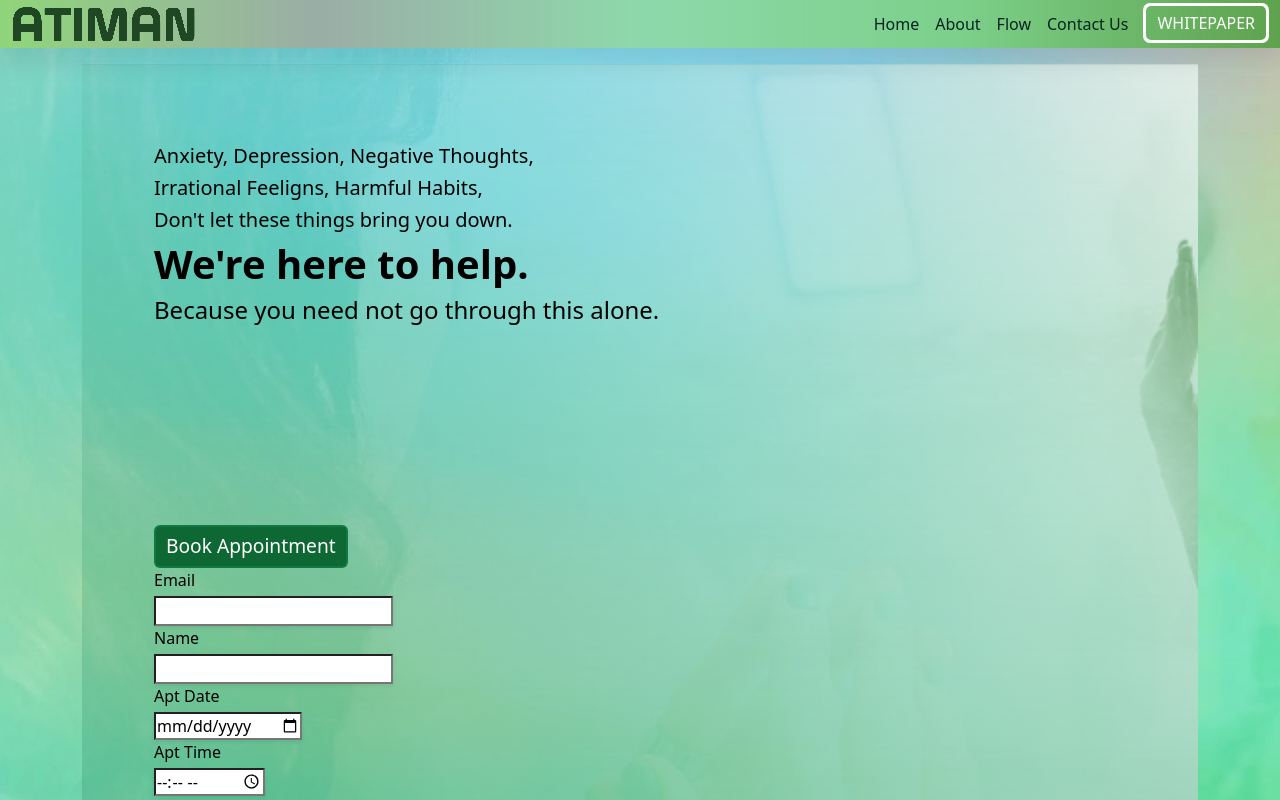
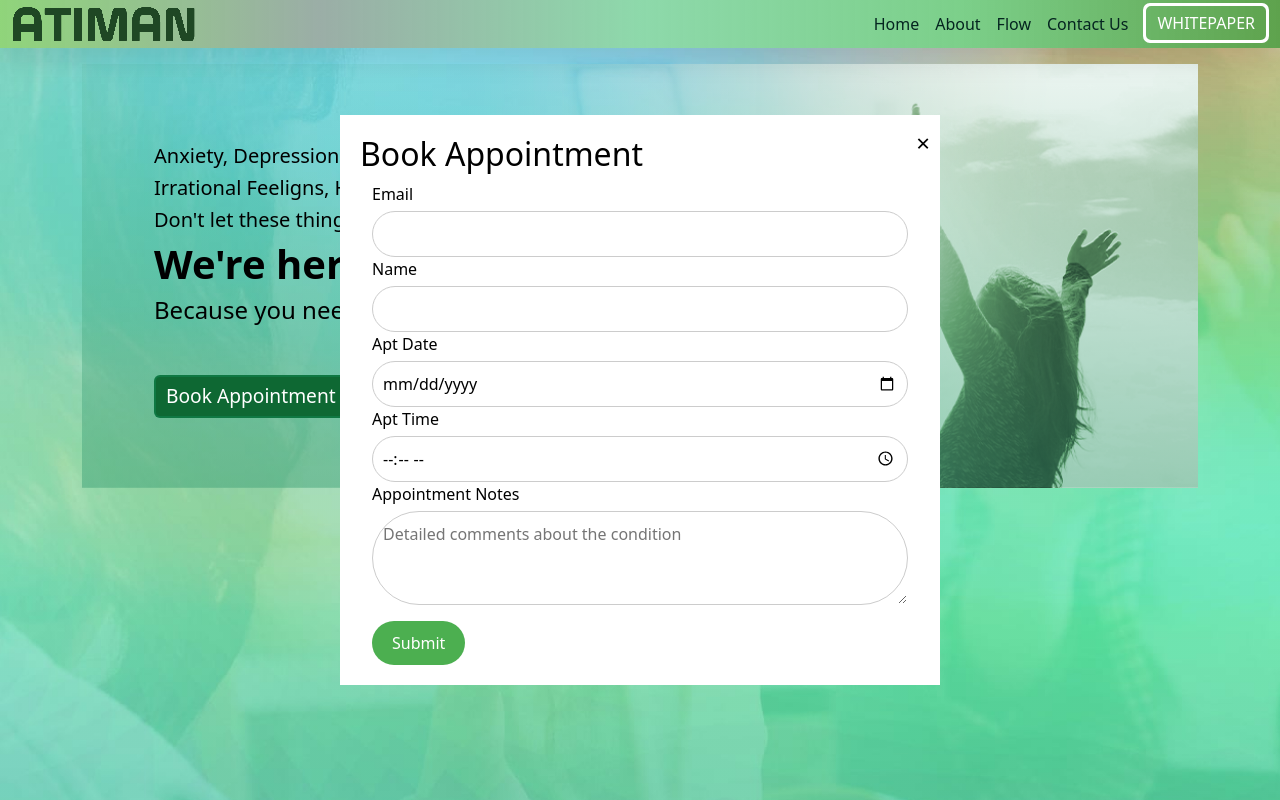
Before and after one commit to jejejeboooy/Atiman_v3, a React (Vite) app: page / in a window 1280 px wide. Both pictures are taken after a click on the button "Book Appointment". Shown: the top 800 px of the page. Built offline with nearby package versions, Linux system fonts and the light colour scheme.

Commit message:
Updated form

```diff
--- a/src/components/landing/AppointForm.jsx
+++ b/src/components/landing/AppointForm.jsx
@@ -1,9 +1,8 @@
-import { useState } from "react"
-import { BiCalendarPlus } from "react-icons/bi";
-import './landing.css'
-import Container from 'react-bootstrap/Container'
-import Row from 'react-bootstrap/Row'
-import Col from 'react-bootstrap/Col'
+import { useState } from "react";
+import './landing.css';
+import Container from 'react-bootstrap/Container';
+import Row from 'react-bootstrap/Row';
+import Col from 'react-bootstrap/Col';
 
 const AppointForm = ({ onSendAppointment, lastId }) => {
   const clearData = {
@@ -13,6 +12,7 @@ const AppointForm = ({ onSendAppointment, lastId }) => {
     aptDate: "",
     aptTime: "",
   };
+
   let [toggleForm, setToggleForm] = useState(false);
   let [formData, setFormData] = useState(clearData);
 
@@ -37,24 +37,26 @@ const AppointForm = ({ onSendAppointment, lastId }) => {
     <div>
       <button
         onClick={() => setToggleForm(!toggleForm)}
-        className={`btn-appoint  ${
-          toggleForm ? "rounded-t-md" : "rounded-md"
-        }`}
+        className={`btn-appoint ${toggleForm ? "rounded-t-md" : "rounded-md"}`}
       >
         <div className="inline-block align-text-top">
           Book Appointment
         </div>
       </button>
       {toggleForm && (
-        <div className="border-r-2 border-b-2 border-l-2 border-light-blue-500 rounded-b-md pl-4 pr-4 pb-4">
-          <div className="sm:grid sm:grid-cols-3 sm:gap-4 sm:items-start  sm:pt-5">
-            <label
-              htmlFor="Email"
-              className="block text-sm font-medium text-gray-700 sm:mt-px sm:pt-2"
+        <div className="modal-overlay">
+          <div className="modal-content">
+            <span
+              className="close-btn"
+              onClick={() => setToggleForm(false)}
             >
-              Email
-            </label>
-            <div className="mt-1 sm:mt-0 sm:col-span-2">
+              &times;
+            </span>
+            <h2>Book Appointment</h2>
+            <Container>
+              <Row>
+                <Col>
+                  <label htmlFor="Email">Email</label>
                   <input
                     onChange={(event) => {
                       setFormData({ ...formData, Email: event.target.value });
@@ -64,19 +66,13 @@ const AppointForm = ({ onSendAppointment, lastId }) => {
                     id="Email"
                     value={formData.Email}
                     required
-                className="max-w-lg block w-full shadow-sm focus:ring-indigo-500 focus:border-indigo-500 sm:max-w-xs sm:text-sm border-gray-300 rounded-md"
+                    className="text-field"
                   />
-            </div>
-          </div>
-
-          <div className="sm:grid sm:grid-cols-3 sm:gap-4 sm:items-start  sm:pt-5">
-            <label
-              htmlFor="Name"
-              className="block text-sm font-medium text-gray-700 sm:mt-px sm:pt-2"
-            >
-              Name
-            </label>
-            <div className="mt-1 sm:mt-0 sm:col-span-2">
+                </Col>
+              </Row>
+              <Row>
+                <Col>
+                  <label htmlFor="Name">Name</label>
                   <input
                     onChange={(event) => {
                       setFormData({ ...formData, Name: event.target.value });
@@ -86,19 +82,13 @@ const AppointForm = ({ onSendAppointment, lastId }) => {
                     name="Name"
                     id="Name"
                     value={formData.Name}
-                className="max-w-lg block w-full shadow-sm focus:ring-indigo-500 focus:border-indigo-500 sm:max-w-xs sm:text-sm border-gray-300 rounded-md"
+                    className="text-field"
                   />
-            </div>
-          </div>
-
-          <div className="sm:grid sm:grid-cols-3 sm:gap-4 sm:items-start  sm:pt-5">
-            <label
-              htmlFor="aptDate"
-              className="block text-sm font-medium text-gray-700 sm:mt-px sm:pt-2"
-            >
-              Apt Date
-            </label>
-            <div className="mt-1 sm:mt-0 sm:col-span-2">
+                </Col>
+              </Row>
+              <Row>
+                <Col>
+                  <label htmlFor="aptDate">Apt Date</label>
                   <input
                     required
                     onChange={(event) => {
@@ -108,19 +98,13 @@ const AppointForm = ({ onSendAppointment, lastId }) => {
                     name="aptDate"
                     id="aptDate"
                     value={formData.aptDate}
-                className="max-w-lg block w-full shadow-sm focus:ring-indigo-500 focus:border-indigo-500 sm:max-w-xs sm:text-sm border-gray-300 rounded-md"
+                    className="text-field"
                   />
-            </div>
-          </div>
-
-          <div className="sm:grid sm:grid-cols-3 sm:gap-4 sm:items-start  sm:pt-5">
-            <label
-              htmlFor="aptTime"
-              className="block text-sm font-medium text-gray-700 sm:mt-px sm:pt-2"
-            >
-              Apt Time
-            </label>
-            <div className="mt-1 sm:mt-0 sm:col-span-2">
+                </Col>
+              </Row>
+              <Row>
+                <Col>
+                  <label htmlFor="aptTime">Apt Time</label>
                   <input
                     onChange={(event) => {
                       setFormData({ ...formData, aptTime: event.target.value });
@@ -129,19 +113,13 @@ const AppointForm = ({ onSendAppointment, lastId }) => {
                     name="aptTime"
                     id="aptTime"
                     value={formData.aptTime}
-                className="max-w-lg block w-full shadow-sm focus:ring-indigo-500 focus:border-indigo-500 sm:max-w-xs sm:text-sm border-gray-300 rounded-md"
+                    className="text-field"
                   />
-            </div>
-          </div>
-
-          <div className="sm:grid sm:grid-cols-3 sm:gap-4 sm:items-start  sm:pt-5">
-            <label
-              htmlFor="aptNotes"
-              className="block text-sm font-medium text-gray-700 sm:mt-px sm:pt-2"
-            >
-              Appointment Notes
-            </label>
-            <div className="mt-1 sm:mt-0 sm:col-span-2">
+                </Col>
+              </Row>
+              <Row>
+                <Col>
+                  <label htmlFor="aptNotes">Appointment Notes</label>
                   <textarea
                     onChange={(event) => {
                       setFormData({ ...formData, aptNotes: event.target.value });
@@ -150,22 +128,23 @@ const AppointForm = ({ onSendAppointment, lastId }) => {
                     id="aptNotes"
                     name="aptNotes"
                     rows="3"
-                className="shadow-sm focus:ring-indigo-500 focus:border-indigo-500 mt-1 block w-full sm:text-sm border-gray-300 rounded-md"
+                    className="text-field"
                     placeholder="Detailed comments about the condition"
                   ></textarea>
-            </div>
-          </div>
-
-          <div className="pt-5">
-            <div className="flex justify-end">
+                </Col>
+              </Row>
+              <Row>
+                <Col>
                   <button
-                type="submit"
+                    type="button"
                     onClick={formDataPosted}
-                className="btn-appoint"
+                    className="submit-btn"
                   >
                     Submit
                   </button>
-            </div>
+                </Col>
+              </Row>
+            </Container>
           </div>
         </div>
       )}
--- a/src/components/landing/landing.css
+++ b/src/components/landing/landing.css
@@ -55,5 +55,60 @@
 }
 
 .btn-apt {
-    margin-top: 200px;
+    margin-top: 50px;
+    min-width: 1000px;
 }
+
+/* landing.css */
+.modal-overlay {
+    position: fixed;
+    top: 0;
+    left: 0;
+    width: 100%;
+    height: 100%;
+    background-color: rgba(0, 0, 0, 0);
+    display: flex;
+    justify-content: center;
+    align-items: center;
+    z-index: 1000;
+  }
+
+  .modal-content {
+    background-color: #fff!important;
+    border-radius: 8px;
+    padding: 20px;
+    width: 90%;
+    max-width: 600px;
+    position: relative;
+  }
+
+  .close-btn {
+    position: absolute;
+    top: 10px;
+    right: 10px;
+    font-size: 24px;
+    cursor: pointer;
+  }
+
+  .text-field {
+    width: 100%;
+    padding: 10px;
+    border: 1px solid #ccc;
+    border-radius: 50px; /* Oblong shape */
+    margin-top: 5px;
+  }
+
+  .submit-btn {
+    background-color: #4CAF50;
+    color: white;
+    border: none;
+    border-radius: 50px; /* Oblong shape */
+    padding: 10px 20px;
+    cursor: pointer;
+    font-size: 16px;
+    margin-top: 10px;
+  }
+
+  .submit-btn:hover {
+    background-color: #45a049;
+  }
```
Lines whose indentation alone changed are shown as unchanged.
